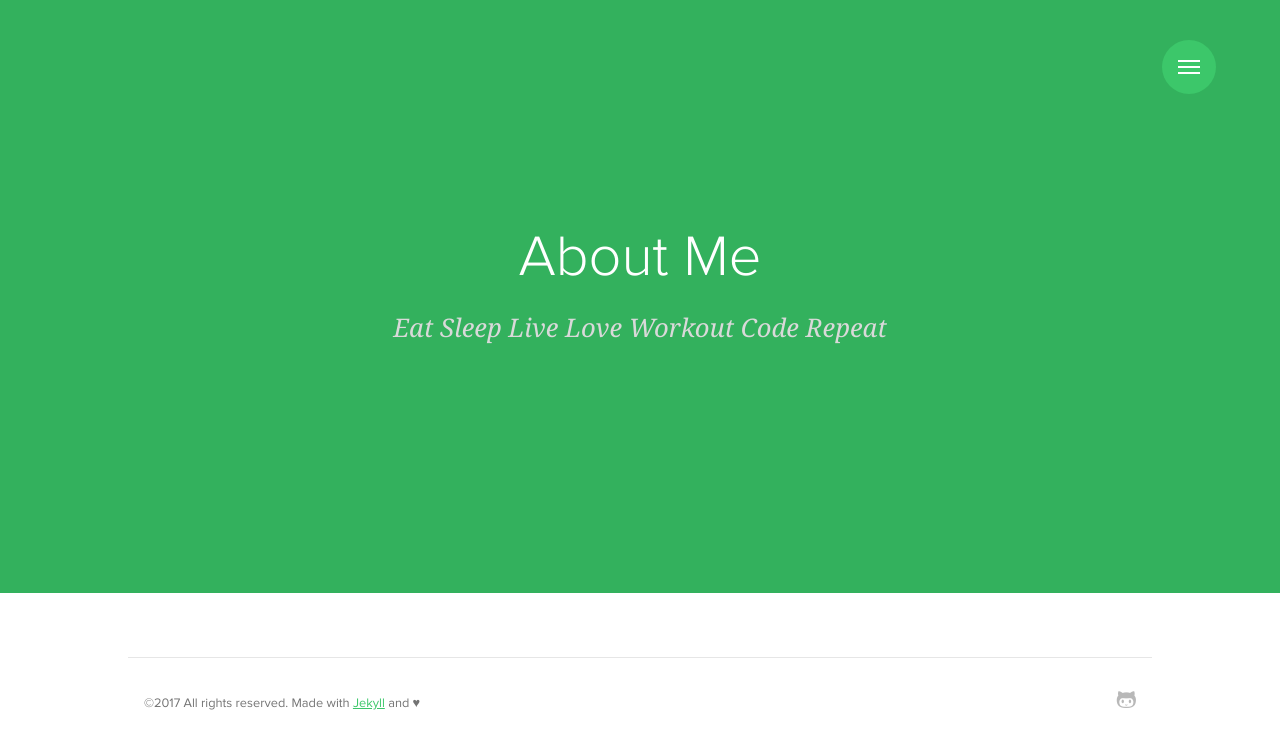
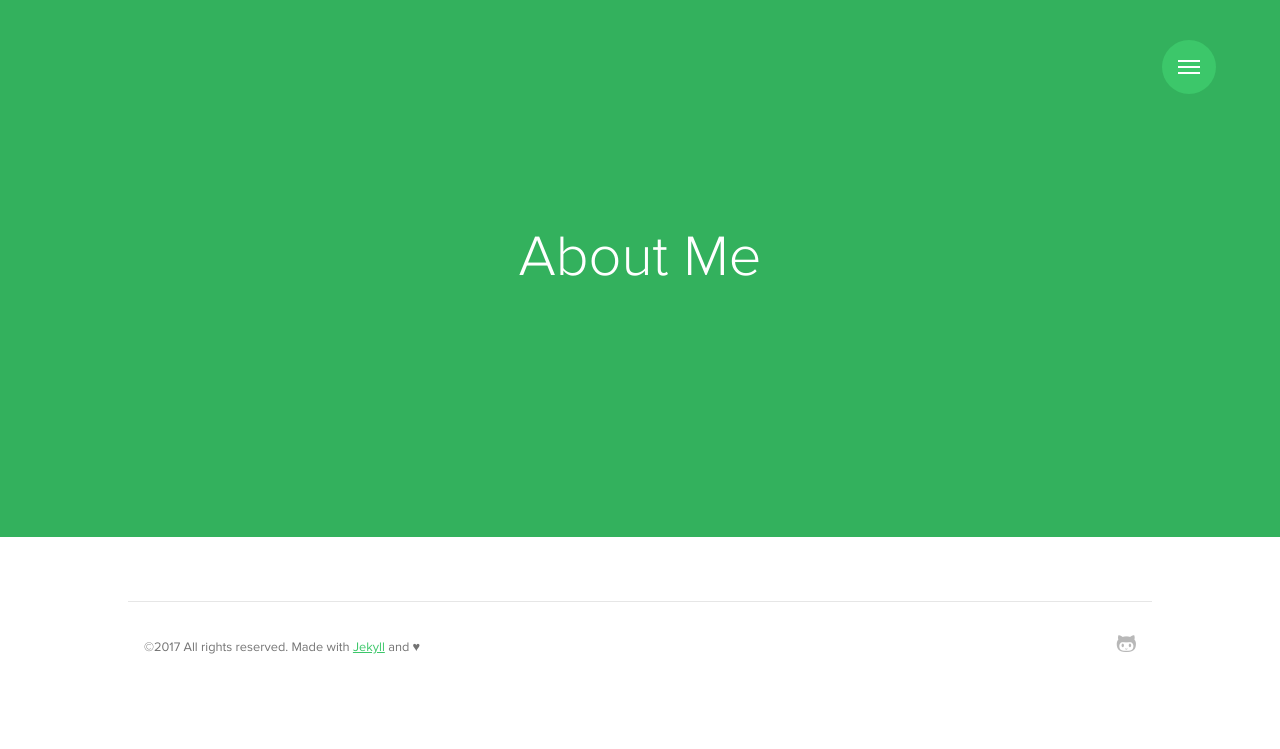
Before and after one commit to hkirat/hkirat.github.io, a Jekyll site: the page built from about.md, in a window 1280 px wide. Shown: the top 749 px of the page. Built offline with Jekyll 4.4.1, drawn with Linux system fonts in a browser that asks for light colours; some web fonts are replaced.

Commit message:
Changed subtitle

```diff
--- a/about.md
+++ b/about.md
@@ -1,6 +1,5 @@
 ---
 layout: page
 title: About Me
-subtitle: Eat Sleep Live Love Workout Code Repeat
 permalink: /about/
 ---
```
